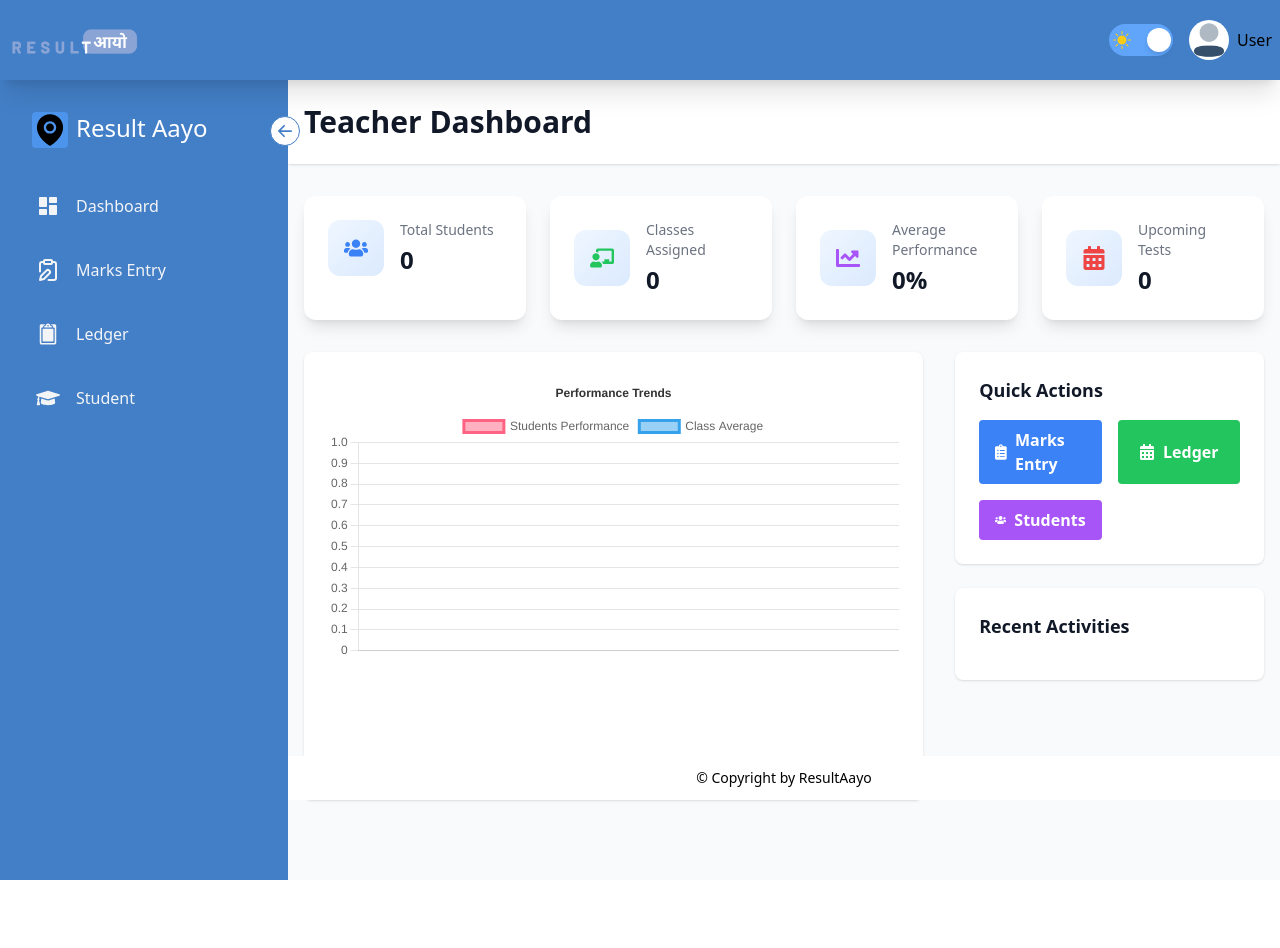
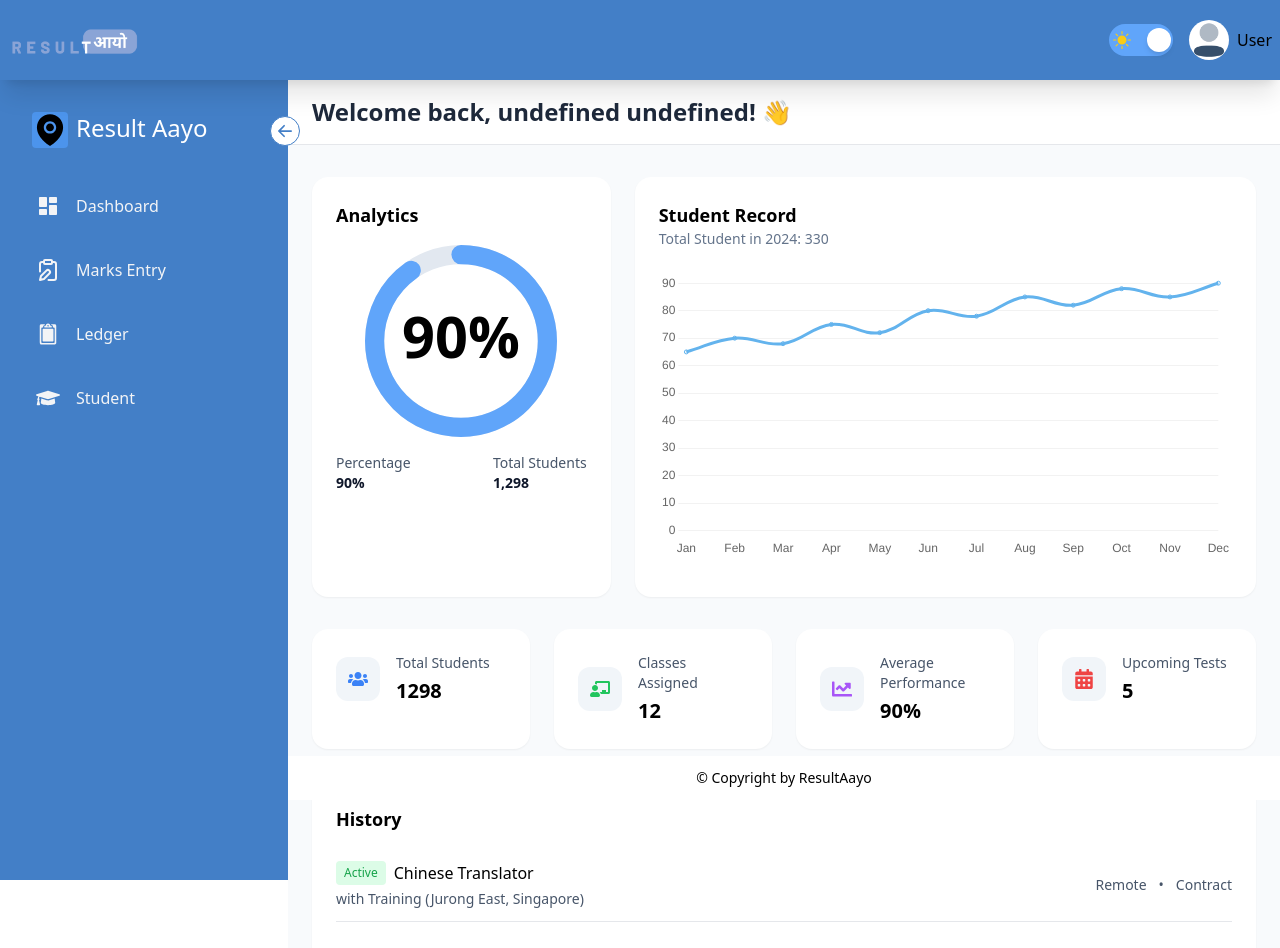
Before and after one commit to labinale45/resultAayo, a Next.js app in the folder client/: page /teacher in a window 1280 px wide. Shown: the top 948 px of the page. Built offline with nearby package versions, Linux system fonts and the light colour scheme; no server answers.

Commit message:
before upgrade student class

```diff
--- a/client/src/components/Notice.jsx
+++ b/client/src/components/Notice.jsx
@@ -71,8 +71,7 @@ function Notice() {
       <div className="absolute inset-x-0 top-0 z-0">
         <svg xmlns="http://www.w3.org/2000/svg" viewBox="0 0 1440 320" className="w-full">
           <motion.path
-            initial={{ y: 100, opacity: 0 }}
-            animate={{ y: 0, opacity: 1 }}
+            initial={{ y: 0, opacity: 1 }}
             transition={{ duration: 1 }}
             className="dark:fill-[#253553]"
             fill="#437FC7"
@@ -96,6 +95,7 @@ function Notice() {
             ))}
           </select>
 
+
           <div className="relative w-full md:w-96">
             <input
               type="text"
@@ -106,6 +106,7 @@ function Notice() {
             />
             <FaSearch className="absolute left-3 top-3 text-gray-400" />
           </div>
+
 
           <div className="flex gap-2">
             <button
--- a/client/src/components/admin/Examtable.jsx
+++ b/client/src/components/admin/Examtable.jsx
@@ -228,12 +228,6 @@ export default function Examtable() {
           >
             +Create Exam
           </button>
-          <button className="  bg-[#7ba0e4] dark:bg-[#8AA4D6] hover:bg-[#4c94ec] dark:hover:bg-[#253553] hover:text-white  text-center py-2 px-4 rounded text-xs ">
-            Edit
-          </button>
-          <button className="bg-[#7ba0e4] dark:bg-[#8AA4D6] hover:bg-[#4c94ec] dark:hover:bg-[#253553] hover:text-white  text-center py-2 px-4 rounded text-xs ">
-            Delete
-          </button>
         </div>
       </div>
 
--- a/client/src/components/teacher/Teacherdashboard.jsx
+++ b/client/src/components/teacher/Teacherdashboard.jsx
@@ -9,7 +9,8 @@ import {
   FaChalkboardTeacher,
   FaCalendarAlt,
   FaClipboardList,
-  FaChartLine
+  FaChartLine,
+  FaDownload,
 } from "react-icons/fa";
 import { Line } from "react-chartjs-2";
 import {
@@ -22,8 +23,6 @@ import {
   Tooltip,
   Legend,
 } from "chart.js";
-
-import Tmarksentry from "./Tmarksentry";
 
 ChartJS.register(
   CategoryScale,
@@ -38,134 +37,216 @@ ChartJS.register(
 export default function Teacherdashboard() {
   const route = useRouter();
   const [chartData, setChartData] = useState({
-    labels: [],
+    labels: ["Jan", "Feb", "Mar", "Apr", "May", "Jun", "Jul", "Aug", "Sep", "Oct", "Nov", "Dec"],
     datasets: [
       {
         label: "Students Performance",
-        data: [],
-        borderColor: "rgb(255, 99, 132)",
-        backgroundColor: "rgba(255, 99, 132, 0.5)",
-      },
-      {
-        label: "Class Average",
-        data: [],
-        borderColor: "rgb(53, 162, 235)",
-        backgroundColor: "rgba(53, 162, 235, 0.5)",
+        data: [65, 70, 68, 75, 72, 80, 78, 85, 82, 88, 85, 90],
+        borderColor: "rgb(99, 179, 237)",
+        backgroundColor: "rgba(99, 179, 237, 0.1)",
+        tension: 0.4,
+        fill: true,
       },
     ],
   });
 
   const [stats, setStats] = useState({
-    totalStudents: 0,
-    totalClasses: 0,
-    averagePerformance: 0,
-    upcomingTests: 0
+    totalStudents: 1298,
+    totalClasses: 12,
+    averagePerformance: 90,
+    upcomingTests: 5,
   });
-
-  useEffect(() => {
-    const fetchDashboardData = async () => {
-      try {
-        const response = await axios.get('/api/teacher/dashboard-stats');
-        setStats(response.data);
-
-        // Fetch performance data for chart
-        const performanceData = await axios.get('/api/teacher/performance-trends');
-        updateChartData(performanceData.data);
-      } catch (error) {
-        console.error('Error fetching dashboard data:', error);
-      }
-    };
-
-    fetchDashboardData();
-  }, []);
-
-  const updateChartData = (data) => {
-    setChartData({
-      labels: data.dates,
-      datasets: [
-        {
-          ...chartData.datasets[0],
-          data: data.studentPerformance,
-        },
-        {
-          ...chartData.datasets[1],
-          data: data.classAverage,
-        },
-      ],
-    });
-  };
 
   const options = {
     responsive: true,
     plugins: {
       legend: {
-        position: "top",
-      },
-      title: {
-        display: true,
-        text: "Performance Trends",
-        color: 'rgb(51, 51, 51)'
+        display: false,
       },
     },
     scales: {
       y: {
         beginAtZero: true,
         grid: {
-          color: 'rgba(0, 0, 0, 0.1)',
-        }
+          color: 'rgba(0, 0, 0, 0.05)',
+        },
+        border: {
+          display: false,
+        },
       },
       x: {
         grid: {
-          display: false
-        }
+          display: false,
+        },
+        border: {
+          display: false,
+        },
       }
-    }
+    },
+    elements: {
+      point: {
+        radius: 2,
+      },
+    },
   };
 
+  const activities = [
+    {
+      status: "Active",
+      title: "Chinese Translator",
+      company: "with Training (Jurong East, Singapore)",
+      type: "Remote",
+      date: "Contract",
+    },
+    {
+      status: "Pending",
+      title: "Frontend Developer",
+      company: "Nirvana Digital Indonesia (Bandung, South Jakarta)",
+      type: "Freelance",
+      date: "3 months ago",
+    },
+    {
+      status: "Interview",
+      title: "Website Designer",
+      company: "Argona Studio (Sydney, Australia)",
+      type: "Full-time",
+      date: "2 weeks ago",
+    },
+  ];
+
+
+  const [userData, setUserData] = useState(null);
+  const [error, setError] = useState(null);
+
+  useEffect(() => {
+
+    const fetchUserProfile = async () => {
+      try {
+        const userData = JSON.parse(localStorage.getItem('userData'));
+
+        if (!userData?.username) {
+          throw new Error('No user data found');
+        }
+
+        const response = await fetch(`http://localhost:4000/api/auth/profile/${userData.username}`, {
+          headers: {
+            'Authorization': `Bearer ${localStorage.getItem('authToken')}`
+          }
+        });
+
+        if (!response.ok) {
+          throw new Error('Failed to fetch profile');
+        }
+
+        const data = await response.json();
+        setUserData(data);
+      } catch (err) {
+        setError(err.message);
+      }
+    };
+    fetchUserProfile();
+  }, []);
+
   return (
-    <div className="flex flex-col min-h-screen bg-gray-50 dark:bg-gray-800">
-      <header className="bg-white shadow dark:bg-gray-700">
-        <div className="max-w-7xl mx-auto py-6 px-4">
-          <h1 className="text-3xl font-bold text-gray-900 dark:text-white">
-            Teacher Dashboard
+    <div className="flex flex-col min-h-screen bg-slate-50">
+      <header className="bg-white border-b">
+        <div className="max-w-7xl mx-auto py-4 px-6 flex justify-between items-center">
+          <h1 className="text-2xl font-semibold text-slate-800">
+            Welcome back, {userData?.first_name + " " + userData?.last_name}! 👋
           </h1>
         </div>
       </header>
 
-      <main className="flex-grow container mx-auto px-4 py-8">
-        <div className="grid grid-cols-1 gap-6 sm:grid-cols-2 lg:grid-cols-4">
+      <main className="flex-grow container mx-auto px-6 py-8">
+        <div className="grid grid-cols-1 lg:grid-cols-3 gap-6 mb-8">
+          <div className="bg-white rounded-2xl p-6 shadow-sm">
+            <h3 className="text-lg font-semibold mb-4">Analytics</h3>
+            <div className="relative w-48 h-48 mx-auto">
+              <svg className="w-full h-full" viewBox="0 0 100 100">
+                <circle
+                  cx="50"
+                  cy="50"
+                  r="45"
+                  fill="none"
+                  stroke="#E2E8F0"
+                  strokeWidth="10"
+                />
+                <circle
+                  cx="50"
+                  cy="50"
+                  r="45"
+                  fill="none"
+                  stroke="#60A5FA"
+                  strokeWidth="10"
+                  strokeDasharray={`${90 * 2.83} ${100 * 2.83}`}
+                  strokeLinecap="round"
+                  transform="rotate(-90 50 50)"
+                />
+                <text
+                  x="50"
+                  y="50"
+                  textAnchor="middle"
+                  dy="0.3em"
+                  className="text-3xl font-bold"
+                >
+                  90%
+                </text>
+              </svg>
+            </div>
+            <div className="mt-4 flex justify-between text-sm text-slate-600">
+              <div>
+                <p>Percentage</p>
+                <p className="font-semibold text-slate-900">90%</p>
+              </div>
+              <div>
+                <p>Total Students</p>
+                <p className="font-semibold text-slate-900">1,298</p>
+              </div>
+            </div>
+          </div>
+
+          <div className="lg:col-span-2 bg-white rounded-2xl p-6 shadow-sm">
+            <div className="flex justify-between items-center mb-6">
+              <div>
+                <h3 className="text-lg font-semibold">Student Record</h3>
+                <p className="text-sm text-slate-500">Total Student in 2024: 330</p>
+              </div>
+            </div>
+            <div className="h-[300px]">
+              <Line options={options} data={chartData} />
+            </div>
+          </div>
+        </div>
+
+        <div className="grid grid-cols-1 sm:grid-cols-2 lg:grid-cols-4 gap-6 mb-8">
           <StatCard
-            icon={<FaUsers className="text-blue-500 text-2xl" />}
+            icon={<FaUsers className="text-blue-500 text-xl" />}
             title="Total Students"
             value={stats.totalStudents}
           />
           <StatCard
-            icon={<FaChalkboardTeacher className="text-green-500 text-2xl" />}
+            icon={<FaChalkboardTeacher className="text-green-500 text-xl" />}
             title="Classes Assigned"
             value={stats.totalClasses}
           />
           <StatCard
-            icon={<FaChartLine className="text-purple-500 text-2xl" />}
+            icon={<FaChartLine className="text-purple-500 text-xl" />}
             title="Average Performance"
             value={`${stats.averagePerformance}%`}
           />
           <StatCard
-            icon={<FaCalendarAlt className="text-red-500 text-2xl" />}
+            icon={<FaCalendarAlt className="text-red-500 text-xl" />}
             title="Upcoming Tests"
             value={stats.upcomingTests}
           />
         </div>
 
-        <div className="mt-8 flex flex-col lg:flex-row gap-8">
-          <div className="lg:w-2/3 bg-white dark:bg-gray-700 p-6 rounded-lg shadow">
-            <div className="h-[400px]">
-              <Line options={options} data={chartData} />
-            </div>
-          </div>
-
-          <div className="lg:w-1/3">
-            <QuickActions />
-            <RecentActivities />
+        <div className="bg-white rounded-2xl p-6 shadow-sm">
+          <h3 className="text-lg font-semibold mb-4">History</h3>
+          <div className="space-y-4">
+            {activities.map((activity, index) => (
+              <ActivityItem key={index} {...activity} />
+            ))}
           </div>
         </div>
       </main>
@@ -175,55 +256,48 @@ export default function Teacherdashboard() {
 
 function StatCard({ icon, title, value }) {
   return (
-    <div className="bg-white dark:bg-[#2A2B32] overflow-hidden shadow-lg rounded-xl p-6 transition-all duration-300 hover:shadow-xl hover:transform hover:scale-105">
-      <div className="flex items-center space-x-4">
-        <div className="p-4 bg-gradient-to-br from-blue-50 to-blue-100 dark:from-blue-900/20 dark:to-blue-800/20 rounded-xl">
-          {icon}
-        </div>
+    <div className="bg-white rounded-2xl p-6 shadow-sm hover:shadow-md transition-shadow">
+      <div className="flex items-center gap-4">
+        <div className="p-3 bg-slate-100 rounded-xl">{icon}</div>
         <div>
-          <dt className="text-sm font-medium text-gray-500 dark:text-gray-300">{title}</dt>
-          <dd className="text-2xl font-bold text-gray-900 dark:text-white mt-1">{value}</dd>
+          <p className="text-sm text-slate-600">{title}</p>
+          <p className="text-xl font-semibold mt-1">{value}</p>
         </div>
       </div>
     </div>
   );
 }
 
-function QuickActions() {
+function ActivityItem({ status, title, company, type, date }) {
+  const getStatusColor = (status) => {
+    switch (status.toLowerCase()) {
+      case 'active':
+        return 'bg-green-100 text-green-600';
+      case 'pending':
+        return 'bg-yellow-100 text-yellow-600';
+      case 'interview':
+        return 'bg-blue-100 text-blue-600';
+      default:
+        return 'bg-slate-100 text-slate-600';
+    }
+  };
+
   return (
-    <div className="bg-white dark:bg-gray-700 shadow rounded-lg p-6 mb-6">
-      <h3 className="text-lg font-semibold text-gray-900 dark:text-white mb-4">Quick Actions</h3>
-      <div className="grid grid-cols-2 gap-4">
-        <Link
-          href="/teacher/tmarksentry"
-          className="flex items-center justify-center bg-blue-500 hover:bg-blue-600 text-white font-semibold py-2 px-4 rounded transition-colors duration-300"
-        >
-          <FaClipboardList className="mr-2" /> Marks Entry
-        </Link>
-        <Link
-          href="/teacher/tledger"
-          className="flex items-center justify-center bg-green-500 hover:bg-green-600 text-white font-semibold py-2 px-4 rounded transition-colors duration-300"
-        >
-          <FaCalendarAlt className="mr-2" /> Ledger
-        </Link>
-        <Link
-          href="/teacher/student"
-          className="flex items-center justify-center bg-purple-500 hover:bg-purple-600 text-white font-semibold py-2 px-4 rounded transition-colors duration-300"
-        >
-          <FaUsers className="mr-2" /> Students
-        </Link>
+    <div className="flex items-center justify-between py-3 border-b last:border-0">
+      <div>
+        <div className="flex items-center gap-2">
+          <span className={`px-2 py-1 text-xs rounded ${getStatusColor(status)}`}>
+            {status}
+          </span>
+          <h4 className="font-medium">{title}</h4>
+        </div>
+        <p className="text-sm text-slate-600 mt-1">{company}</p>
+      </div>
+      <div className="flex items-center gap-3 text-sm text-slate-600">
+        <span>{type}</span>
+        <span>•</span>
+        <span>{date}</span>
       </div>
     </div>
   );
 }
-
-function RecentActivities() {
-  return (
-    <div className="bg-white dark:bg-gray-700 shadow rounded-lg p-6">
-      <h3 className="text-lg font-semibold text-gray-900 dark:text-white mb-4">Recent Activities</h3>
-      <div className="space-y-4">
-        {/* Add your recent activities list here */}
-      </div>
-    </div>
-  );
-}
```
Also changed, not shown: client/src/components/admin/Classtable.jsx (+1 -6 lines), client/src/components/teacher/Tledger.jsx (+6 -6 lines).
